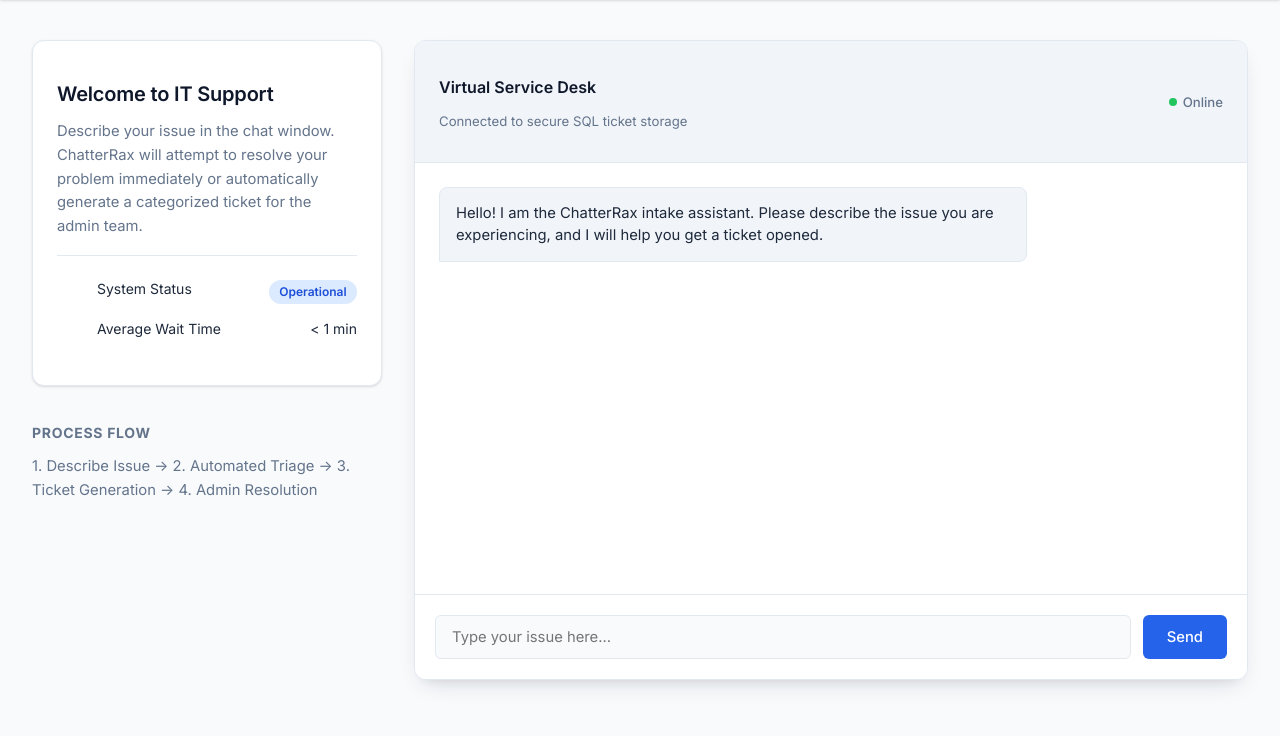
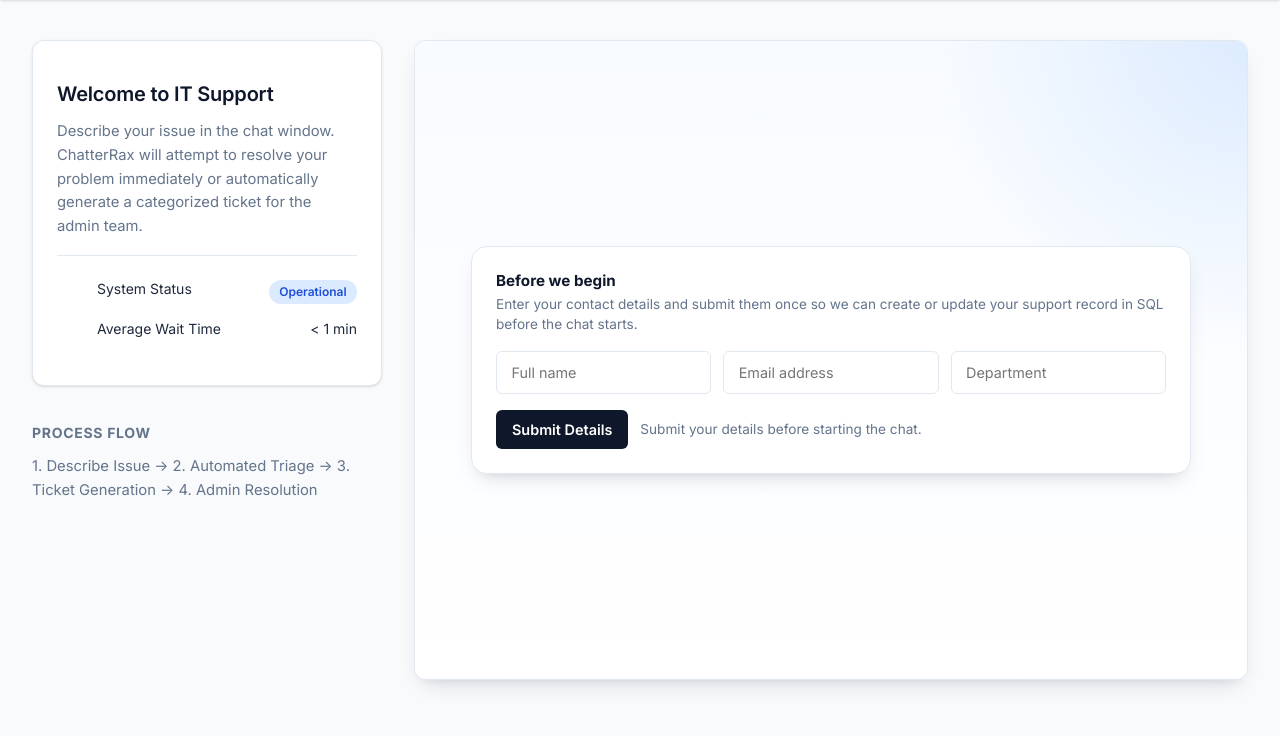
Before and after one commit to sgunthrope11/ChatterRax, a Flask app: page /chatbot in a window 1280 px wide. Shown: the part 64-800 px from the top of the page. Run offline with Flask 3, Linux system fonts and the light colour scheme.

Commit message:
Improve chat intake flow and response pacing

```diff
--- a/Triage_System/static/css/chatterrax.css
+++ b/Triage_System/static/css/chatterrax.css
@@ -237,14 +237,53 @@ body {
     border: 1px solid var(--border);
     border-radius: var(--radius-md);
     box-shadow: var(--shadow-md);
-    display: flex;
-    flex-direction: column;
+    display: block;
     min-height: 500px;
     overflow: hidden;
+    position: relative;
 }
 
 .chatbot-page .chat-shell {
     height: calc(100vh - 160px);
+}
+
+.intake-screen,
+.chat-interface {
+    height: 100%;
+}
+
+.intake-screen {
+    display: flex;
+    align-items: stretch;
+    justify-content: center;
+    padding: 1.5rem;
+    background:
+        radial-gradient(circle at top right, rgba(96, 165, 250, 0.18), transparent 30%),
+        linear-gradient(180deg, #f8fbff 0%, #ffffff 100%);
+}
+
+.intake-screen-hidden,
+.chat-interface-hidden {
+    display: none;
+}
+
+.intake-screen-card {
+    width: 100%;
+    max-width: 720px;
+    margin: auto;
+    background: var(--bg-surface);
+    border: 1px solid var(--border);
+    border-radius: var(--radius-lg);
+    box-shadow: var(--shadow-md);
+    padding: 1.5rem;
+    display: flex;
+    flex-direction: column;
+    gap: 1rem;
+}
+
+.chat-interface {
+    display: flex;
+    flex-direction: column;
 }
 
 .chat-header {
@@ -255,6 +294,95 @@ body {
     align-items: center;
     gap: 1rem;
     background: var(--bg-subtle);
+}
+
+.intake-panel {
+    padding: 1rem 1.25rem;
+    border-bottom: 1px solid var(--border);
+    background: linear-gradient(180deg, #f8fbff 0%, #ffffff 100%);
+    display: flex;
+    flex-direction: column;
+    gap: 0.9rem;
+}
+
+.intake-copy {
+    display: flex;
+    flex-direction: column;
+    gap: 0.25rem;
+}
+
+.intake-copy strong {
+    color: var(--primary);
+    font-size: 0.95rem;
+}
+
+.intake-copy p {
+    margin: 0;
+    color: var(--text-muted);
+    font-size: 0.85rem;
+    line-height: 1.5;
+}
+
+.intake-grid {
+    display: grid;
+    grid-template-columns: repeat(3, minmax(0, 1fr));
+    gap: 0.75rem;
+}
+
+.intake-actions {
+    display: flex;
+    align-items: center;
+    gap: 0.75rem;
+    flex-wrap: wrap;
+}
+
+.profile-submit-btn {
+    border: none;
+    border-radius: 6px;
+    background: var(--primary);
+    color: #ffffff;
+    padding: 0.7rem 1rem;
+    font-family: inherit;
+    font-size: 0.9rem;
+    font-weight: 600;
+    cursor: pointer;
+    transition: background-color 0.2s, transform 0.15s;
+}
+
+.profile-submit-btn:hover {
+    background: var(--primary-soft);
+    transform: translateY(-1px);
+}
+
+.profile-submit-btn:disabled {
+    background: #cbd5e1;
+    color: #475569;
+    cursor: default;
+    transform: none;
+}
+
+.profile-submit-status {
+    color: var(--text-muted);
+    font-size: 0.85rem;
+    line-height: 1.4;
+}
+
+.profile-input {
+    width: 100%;
+    border: 1px solid var(--border);
+    border-radius: 6px;
+    padding: 0.75rem 0.9rem;
+    font-family: inherit;
+    font-size: 0.9rem;
+    color: var(--text-main);
+    background: var(--bg-surface);
+    transition: all 0.2s;
+}
+
+.profile-input:focus {
+    border-color: var(--accent);
+    outline: none;
+    box-shadow: 0 0 0 3px rgba(37, 99, 235, 0.1);
 }
 
 .chat-header-info h3 {
--- a/Triage_System/static/js/chatbot.js
+++ b/Triage_System/static/js/chatbot.js
@@ -1,7 +1,17 @@
 const chatBox = document.getElementById("chat-box");
 const userInput = document.getElementById("user-input");
 const sendBtn = document.getElementById("send-btn");
+const profileNameInput = document.getElementById("profile-name");
+const profileEmailInput = document.getElementById("profile-email");
+const profileDepartmentInput = document.getElementById("profile-department");
+const profileSubmitBtn = document.getElementById("profile-submit-btn");
+const profileSubmitStatus = document.getElementById("profile-submit-status");
+const intakeScreen = document.getElementById("intake-screen");
+const chatInterface = document.getElementById("chat-interface");
 let isSending = false;
+const PROFILE_STORAGE_KEY = "chatterrax-user-profile";
+const BOT_RESPONSE_DELAY_MS = 12000;
+let profileSubmitted = false;
 
 function addMessage(text, sender) {
     const msg = document.createElement("div");
@@ -12,46 +22,186 @@ function addMessage(text, sender) {
     chatBox.scrollTop = chatBox.scrollHeight;
 }
 
+function addTypingBubble() {
+    const bubble = document.createElement("div");
+    bubble.classList.add("message", "bot-message", "typing-message");
+    bubble.setAttribute("aria-live", "polite");
+    bubble.innerHTML = '<span class="typing-dots"><span></span><span></span><span></span></span>';
+    chatBox.appendChild(bubble);
+    chatBox.scrollTop = chatBox.scrollHeight;
+    return bubble;
+}
+
+function removeTypingBubble(bubble) {
+    if (bubble && bubble.parentNode) {
+        bubble.parentNode.removeChild(bubble);
+    }
+}
+
+function wait(ms) {
+    return new Promise(resolve => setTimeout(resolve, ms));
+}
+
+function readUserProfile() {
+    return {
+        name: profileNameInput.value.trim(),
+        email: profileEmailInput.value.trim(),
+        department: profileDepartmentInput.value.trim()
+    };
+}
+
+function saveUserProfile(profile) {
+    sessionStorage.setItem(PROFILE_STORAGE_KEY, JSON.stringify(profile));
+}
+
+function setChatAvailability(isAvailable) {
+    userInput.disabled = !isAvailable || isSending;
+    sendBtn.disabled = !isAvailable || isSending;
+}
+
+function updateScreenState() {
+    intakeScreen.classList.toggle("intake-screen-hidden", profileSubmitted);
+    chatInterface.classList.toggle("chat-interface-hidden", !profileSubmitted);
+}
+
+function setProfileSubmittedState(isSubmitted, statusMessage) {
+    profileSubmitted = isSubmitted;
+    profileSubmitBtn.textContent = isSubmitted ? "Details Saved" : "Submit Details";
+    profileSubmitBtn.disabled = isSubmitted;
+    profileSubmitStatus.textContent = statusMessage;
+    setChatAvailability(isSubmitted);
+    updateScreenState();
+}
+
+function loadSavedProfile() {
+    try {
+        const saved = sessionStorage.getItem(PROFILE_STORAGE_KEY);
+        if (!saved) {
+            setProfileSubmittedState(false, "Submit your details before starting the chat.");
+            return;
+        }
+
+        const profile = JSON.parse(saved);
+        profileNameInput.value = profile.name || "";
+        profileEmailInput.value = profile.email || "";
+        profileDepartmentInput.value = profile.department || "";
+        setProfileSubmittedState(true, "Details saved. You can start chatting.");
+    } catch (error) {
+        sessionStorage.removeItem(PROFILE_STORAGE_KEY);
+        setProfileSubmittedState(false, "Submit your details before starting the chat.");
+    }
+}
+
+function getValidatedUserProfile() {
+    const profile = readUserProfile();
+
+    if (!profile.name || !profile.email || !profile.department) {
+        addMessage("Please enter your name, email, and department before sending a message.", "bot");
+        if (!profile.name) {
+            profileNameInput.focus();
+        } else if (!profile.email) {
+            profileEmailInput.focus();
+        } else {
+            profileDepartmentInput.focus();
+        }
+        return null;
+    }
+
+    const emailLooksValid = /^[^\s@]+@[^\s@]+\.[^\s@]+$/.test(profile.email);
+    if (!emailLooksValid) {
+        addMessage("Please enter a valid email address before sending a message.", "bot");
+        profileEmailInput.focus();
+        return null;
+    }
+
+    saveUserProfile(profile);
+    return profile;
+}
+
+function submitUserProfile() {
+    const profile = getValidatedUserProfile();
+    if (!profile) {
+        return null;
+    }
+
+    setProfileSubmittedState(true, "Details saved. You can start chatting.");
+    userInput.focus();
+    return profile;
+}
+
+function markProfileAsEdited() {
+    if (!profileSubmitted) {
+        return;
+    }
+
+    setProfileSubmittedState(false, "Your details changed. Please submit them again before chatting.");
+}
+
 async function sendMessage() {
     const message = userInput.value.trim();
     if (!message || isSending) {
         return;
     }
 
+    if (!profileSubmitted) {
+        addMessage("Please submit your name, email, and department before sending a message.", "bot");
+        profileSubmitBtn.focus();
+        return;
+    }
+
+    const userProfile = readUserProfile();
+
     isSending = true;
-    sendBtn.disabled = true;
-    userInput.disabled = true;
+    setChatAvailability(true);
 
     addMessage(message, "user");
     userInput.value = "";
+    const typingBubble = addTypingBubble();
+    const startedAt = Date.now();
 
     try {
         const response = await fetch("/chat", {
             method: "POST",
             headers: { "Content-Type": "application/json" },
-            body: JSON.stringify({ message: message })
+            body: JSON.stringify({
+                message: message,
+                user: userProfile
+            })
         });
 
         const data = await response.json();
+        const elapsed = Date.now() - startedAt;
+        const remainingDelay = Math.max(0, BOT_RESPONSE_DELAY_MS - elapsed);
+        await wait(remainingDelay);
+        removeTypingBubble(typingBubble);
+
         if (!response.ok || data.error) {
             throw new Error(data.reply || "Something went wrong. Please try again.");
         }
 
-        addMessage(data.reply || "Something went wrong. Please try again.", "bot");
-
+        let botReply = data.reply || "Something went wrong. Please try again.";
         if (!data.resolved && data.ticket_id) {
-            addMessage(`Ticket #${data.ticket_id} has been created for the admin team.`, "bot");
+            botReply += ` Ticket #${data.ticket_id} has been created for the admin team.`;
         }
+        addMessage(botReply, "bot");
     } catch (error) {
+        const elapsed = Date.now() - startedAt;
+        const remainingDelay = Math.max(0, BOT_RESPONSE_DELAY_MS - elapsed);
+        await wait(remainingDelay);
+        removeTypingBubble(typingBubble);
         addMessage(error.message || "Something went wrong. Please try again.", "bot");
     } finally {
         isSending = false;
-        sendBtn.disabled = false;
-        userInput.disabled = false;
+        setChatAvailability(true);
         userInput.focus();
     }
 }
 
+loadSavedProfile();
+profileSubmitBtn.addEventListener("click", submitUserProfile);
+profileNameInput.addEventListener("input", markProfileAsEdited);
+profileEmailInput.addEventListener("input", markProfileAsEdited);
+profileDepartmentInput.addEventListener("input", markProfileAsEdited);
 sendBtn.addEventListener("click", sendMessage);
 userInput.addEventListener("keydown", function(event) {
     if (event.key === "Enter") {
--- a/Triage_System/templates/index.html
+++ b/Triage_System/templates/index.html
@@ -47,6 +47,43 @@
         </aside>
 
         <section class="chat-shell">
+            <section id="intake-screen" class="intake-screen" aria-label="User details">
+                <div class="intake-screen-card">
+                    <div class="intake-copy">
+                        <strong>Before we begin</strong>
+                        <p>Enter your contact details and submit them once so we can create or update your support record in SQL before the chat starts.</p>
+                    </div>
+                    <div class="intake-grid">
+                        <input
+                            type="text"
+                            id="profile-name"
+                            class="profile-input"
+                            placeholder="Full name"
+                            autocomplete="name"
+                        />
+                        <input
+                            type="email"
+                            id="profile-email"
+                            class="profile-input"
+                            placeholder="Email address"
+                            autocomplete="email"
+                        />
+                        <input
+                            type="text"
+                            id="profile-department"
+                            class="profile-input"
+                            placeholder="Department"
+                            autocomplete="organization"
+                        />
+                    </div>
+                    <div class="intake-actions">
+                        <button type="button" id="profile-submit-btn" class="profile-submit-btn">Submit Details</button>
+                        <span id="profile-submit-status" class="profile-submit-status" aria-live="polite">Submit your details before starting the chat.</span>
+                    </div>
+                </div>
+            </section>
+
+            <section id="chat-interface" class="chat-interface chat-interface-hidden" aria-label="Chat support">
                 <div class="chat-header">
                     <div class="chat-header-info">
                         <h3>Virtual Service Desk</h3>
@@ -57,7 +94,7 @@
 
                 <div id="chat-box">
                     <div class="message bot-message">
-                    Hello! I am the ChatterRax intake assistant. Please describe the issue you are experiencing, and I will help you get a ticket opened.
+                        Hello! I am the ChatterRax intake assistant. My knowledge base is limited to Microsoft consumer products such as Teams, Outlook, OneDrive, Word, Excel, PowerPoint, Windows, and Microsoft account issues. Describe the issue you are experiencing and I will guide you or start a ticket if needed.
                     </div>
                 </div>
 
@@ -71,6 +108,7 @@
                     <button id="send-btn">Send</button>
                 </div>
             </section>
+        </section>
     </main>
 
     <script src="{{ url_for('static', filename='js/chatbot.js') }}"></script>
```
Also changed, not shown: other parts of Triage_System/static/css/chatterrax.css (+48 -0 lines). Lines whose indentation alone changed are shown as unchanged.
